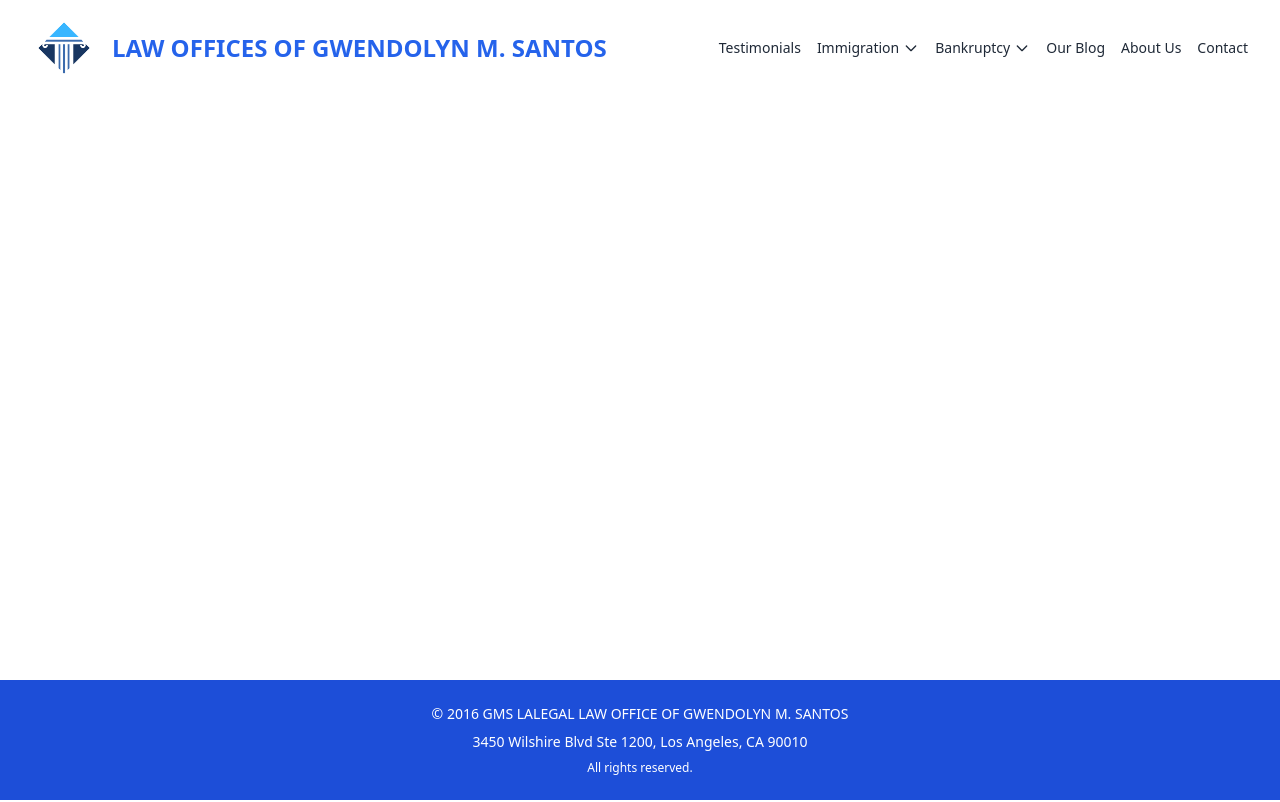
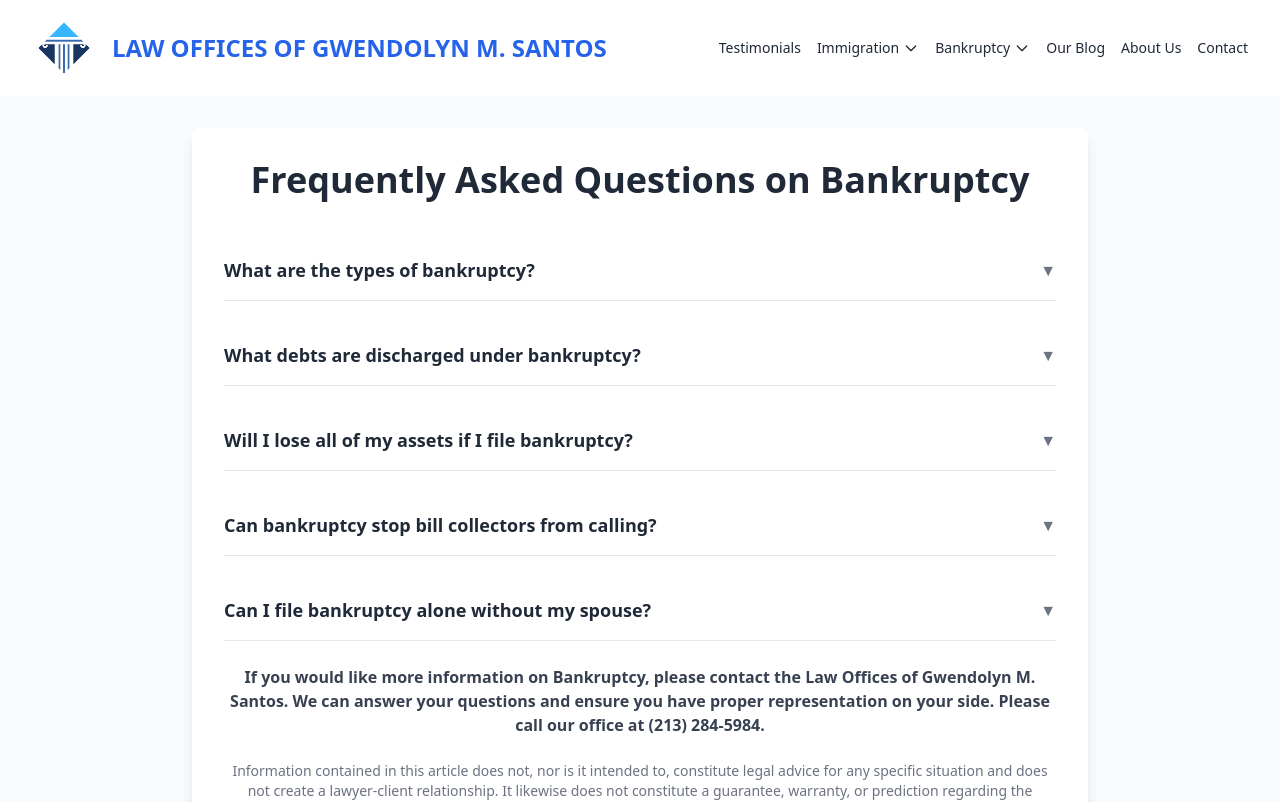
Before and after one commit to EthanSantos/LawFirm, a React (Vite) app: page /bankruptcy/faq in a window 1280 px wide. Shown: the top 802 px of the page. Built offline with nearby package versions, Linux system fonts and the light colour scheme.

Commit message:
FAQ section

```diff
--- a/src/components/routes.jsx
+++ b/src/components/routes.jsx
@@ -8,6 +8,7 @@ import Bankruptcy from "../pages/Bankruptcy";
 //Bankruptcy section
 import Chapter7Bankruptcy from "../pages/BankruptcySection/Chapter7Bankruptcy";
 import Chapter13Bankruptcy from "../pages/BankruptcySection/Chapter13Bankruptcy";
+import BankruptcyFAQ from "../pages/BankruptcySection/BankruptcyFAQ";
 
 const routes = [
     { path: "/", element: <Home /> },
@@ -16,6 +17,7 @@ const routes = [
     { path: "/bankruptcy", element: <Bankruptcy /> },
     { path: "/bankruptcy/chapter-7", element: <Chapter7Bankruptcy /> },
     { path: "/bankruptcy/chapter-13", element: <Chapter13Bankruptcy /> },
+    { path: "/bankruptcy/faq", element: <BankruptcyFAQ /> },
   ];
 
   export default routes;
--- /dev/null
+++ b/src/pages/BankruptcySection/BankruptcyFAQ.jsx
@@ -0,0 +1,76 @@
+import React, { useState } from 'react';
+
+const BankruptcyFAQ = () => {
+    const [openIndex, setOpenIndex] = useState(null);
+
+    const toggleFAQ = (index) => {
+        setOpenIndex(openIndex === index ? null : index);
+    };
+
+    const faqs = [
+        {
+            question: "What are the types of bankruptcy?",
+            answer: `There are generally two (2) kinds of bankruptcy: liquidation and reorganization. In a Chapter 7 liquidation bankruptcy, you may be able to request discharge (or cancel/wipe out) many types of debts such as credit card debts. Most debtors can discharge all or most of their debts under a Chapter 7 liquidation bankruptcy. On the other hand, under a Chapter 13 reorganization bankruptcy, part of your income will be used to pay your debt over a period of time, either in 3 or 5 years. This option allows you to reorganize your debts to give you time to pay.`
+        },
+        {
+            question: "What debts are discharged under bankruptcy?",
+            answer: `Certain types of debts are discharged under Chapter 7 and Chapter 13 bankruptcy such as medical bills, credit card debts, most money judgments, personal loans and promissory notes. In Chapter 7, the trustee will sell or divide your non-exempt assets, if any, among your creditors and any debt that remains unpaid is discharged or cancelled. In Chapter 13 bankruptcy, you will be required to submit a repayment plan which will provide payment for part of your debts. If you are able to complete your plan, the unpaid debts will be discharged.`
+        },
+        {
+            question: "Will I lose all of my assets if I file bankruptcy?",
+            answer: `Under a Chapter 7 liquidation bankruptcy, the debtor’s properties may be sold by the trustee to pay off their debts unless they are exempt properties. [Exempt property is that owned by the debtor which is exempt from execution of the judgment creditors.] However, most Chapter 7 filings are considered “no asset” cases, which means that the debtor does not have non-exempt properties that the trustee can sell. Therefore, most debtors get to keep whatever they have prior to filing bankruptcy.`
+        },
+        {
+            question: "Can bankruptcy stop bill collectors from calling?",
+            answer: `Yes, once a bankruptcy is filed, creditor collection actions such as foreclosures, wage garnishments, and bank account levies must stop. This is called an automatic stay. Any action to collect debt, including phone calls, must also stop.`
+        },
+        {
+            question: "Can I file bankruptcy alone without my spouse?",
+            answer: `Yes. Generally, spouses file a joint bankruptcy petition but one spouse can file a bankruptcy petition alone should they deem it fit.`
+        }
+    ];
+
+    return (
+        <div className="bg-gray-50 min-h-screen py-16 pt-32">
+            <div className="max-w-4xl mx-auto bg-white p-8 shadow-lg rounded-md">
+                <h1 className="text-4xl font-bold text-center text-gray-800 mb-10">Frequently Asked Questions on Bankruptcy</h1>
+                <div className="space-y-6">
+                    {faqs.map((faq, index) => (
+                        <div key={index} className="border-b border-gray-200">
+                            <button
+                                className="w-full text-left py-4 focus:outline-none"
+                                onClick={() => toggleFAQ(index)}
+                            >
+                                <div className="flex justify-between items-center">
+                                    <h2 className="text-lg font-semibold text-gray-800">{faq.question}</h2>
+                                    <span className={`text-gray-500 transform transition-transform duration-300 ${openIndex === index ? 'rotate-180' : ''}`}>
+                                        &#x25BC;
+                                    </span>
+                                </div>
+                            </button>
+                            <div
+                                className={`overflow-hidden transition-max-height duration-500 ease-in-out ${
+                                    openIndex === index ? 'max-h-96' : 'max-h-0'
+                                }`}
+                            >
+                                <p className="text-gray-700 mt-2 pb-4">{faq.answer}</p>
+                            </div>
+                        </div>
+                    ))}
+                </div>
+                <div className="mt-6 text-center">
+                    <p className="text-gray-700 font-semibold">
+                        If you would like more information on Bankruptcy, please contact the Law Offices of Gwendolyn M. Santos. We can answer your questions and ensure you have proper representation on your side. Please call our office at (213) 284-5984.
+                    </p>
+                </div>
+                <div className="text-gray-500 text-sm mt-6 text-center">
+                    <p>
+                        Information contained in this article does not, nor is it intended to, constitute legal advice for any specific situation and does not create a lawyer-client relationship. It likewise does not constitute a guarantee, warranty, or prediction regarding the outcome of your legal matter.
+                    </p>
+                </div>
+            </div>
+        </div>
+    );
+};
+
+export default BankruptcyFAQ;
```
